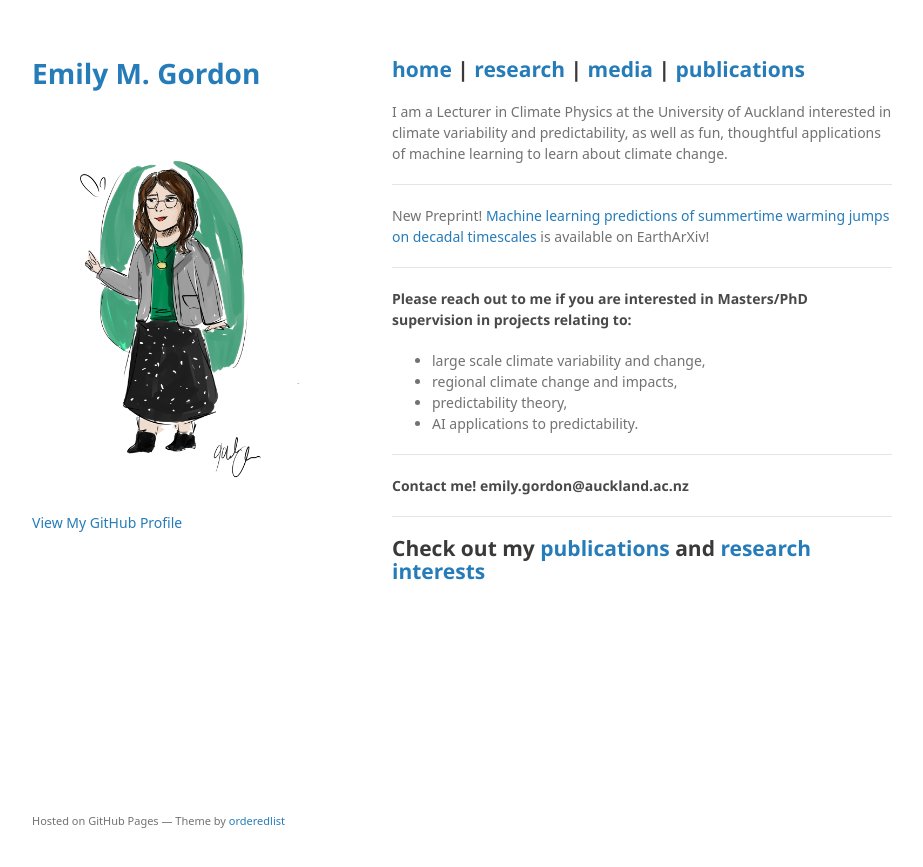
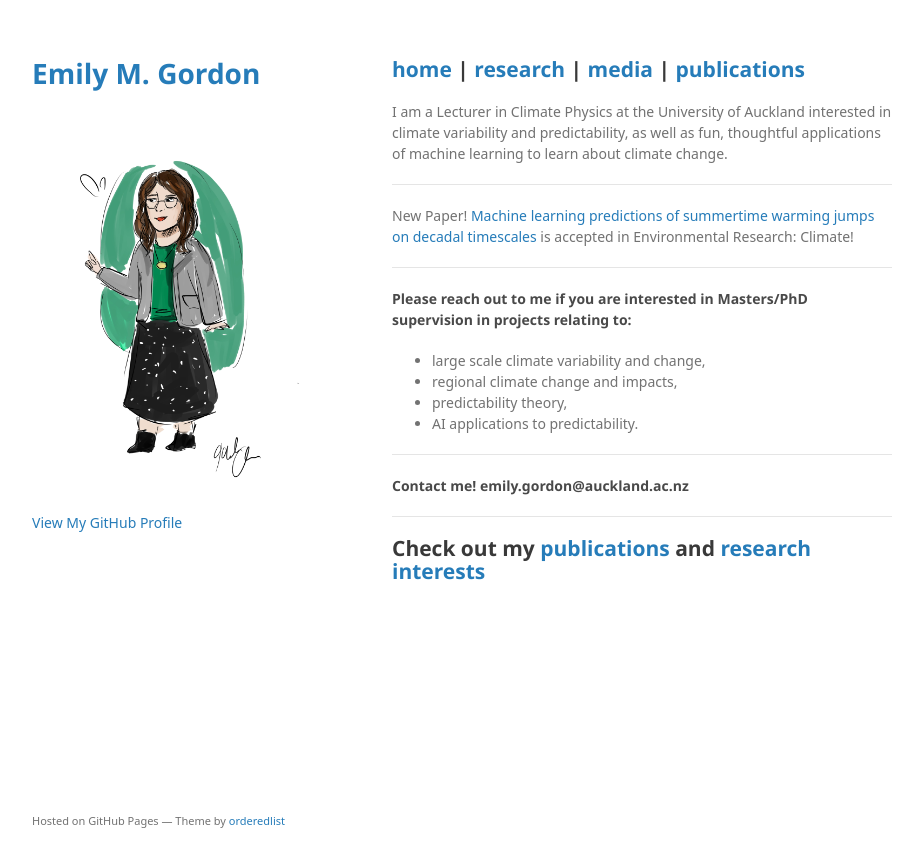
Before and after one commit to emily-gordy/emily-gordy.github.io, a Jekyll site: the page built from index.md, in a window 1280 px wide. Shown: the top 867 px of the page, without its empty margins (178-1101 px from the left). Built offline with Jekyll 4.4.1, drawn with Linux system fonts in a browser that asks for light colours; some web fonts are replaced; a script that is not in the unit is left out; the repository's description, which GitHub fills in, is left out; our own code applies the rules of GitHub Pages for plain Markdown files.

Commit message:
Update index.md

```diff
--- a/index.md
+++ b/index.md
@@ -8,7 +8,7 @@ I am a Lecturer in Climate Physics at the University of Auckland interested in c
 
 * * *
 
-New Preprint! [Machine learning predictions of summertime warming jumps on decadal timescales](https://eartharxiv.org/repository/view/10369/) is available on EarthArXiv!
+New Paper! [Machine learning predictions of summertime warming jumps on decadal timescales](https://iopscience.iop.org/article/10.1088/2752-5295/ae488c) is accepted in Environmental Research: Climate!
 
 * * *
 
```
